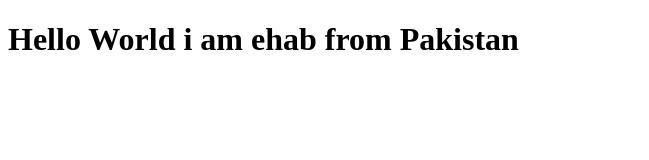
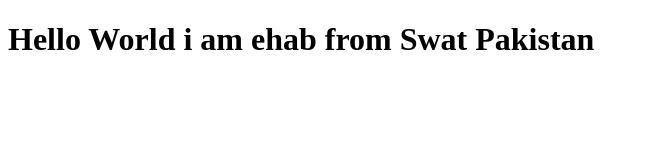
Before and after one commit to Ehabur/bootcamp2020sample, a plain HTML site: page index.html in a window 1280 px wide. Shown: the whole page, without its empty margins (0-649 px from the left). Drawn offline with Linux system fonts and the light colour scheme.

Commit message:
Update index.html

```diff
--- a/index.html
+++ b/index.html
@@ -6,6 +6,6 @@
     <title>Document</title>
 </head>
 <body>
-    <h1>Hello World i am ehab from Pakistan</h1>
+    <h1>Hello World i am ehab from Swat Pakistan</h1>
 </body>
 </html>
```
